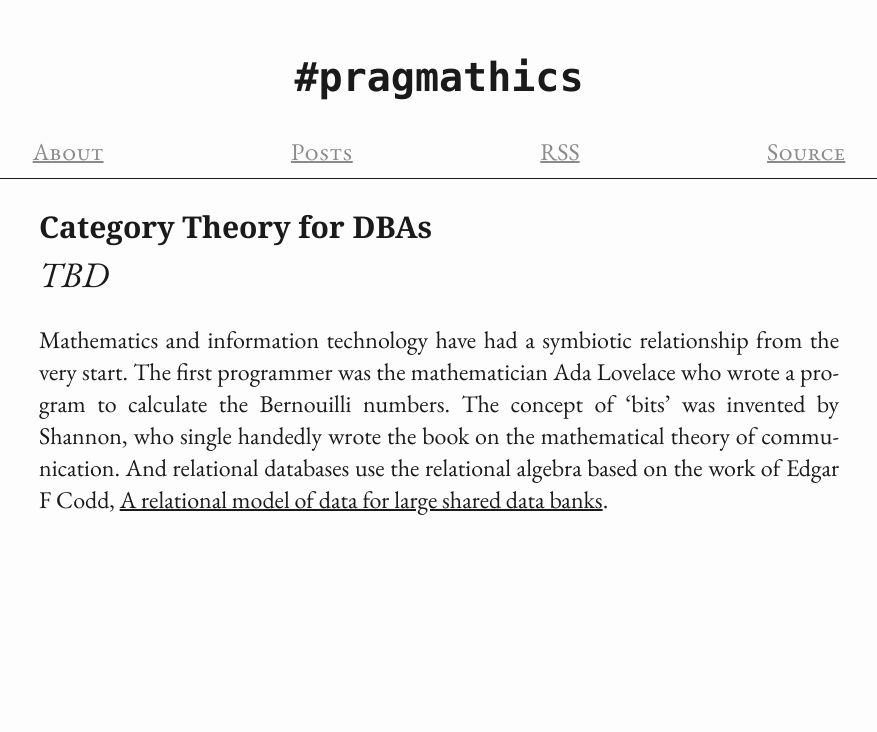
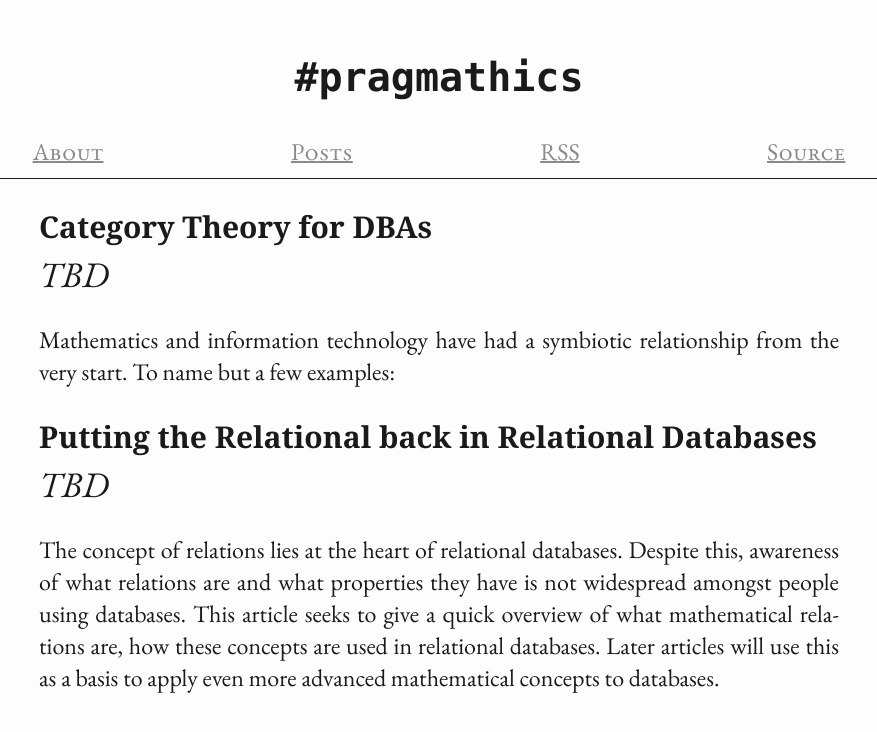
Before and after one commit to Shiandow/shiandow.github.io, a Jekyll site: the page built from draft-index.md, in a window 1280 px wide. Shown: the top 732 px of the page, without its empty margins (201-1078 px from the left). Built offline with Jekyll 4.4.1, drawn with Linux system fonts in a browser that asks for light colours; some web fonts are replaced.

Commit message:
More drafting

```diff
--- a/_klad/category-theory-for-dbas/category-theory-for-dbas.md
+++ b/_klad/category-theory-for-dbas/category-theory-for-dbas.md
@@ -2,15 +2,21 @@
 title: Category Theory for DBAs
 ---
 
-Mathematics and information technology have had a symbiotic relationship from the very start. The first programmer was the mathematician Ada Lovelace who wrote a program to calculate the Bernouilli numbers. The concept of 'bits' was invented by Shannon, who single handedly wrote the book on the mathematical theory of communication. And relational databases use the relational algebra based on the work of Edgar F Codd, [A relational model of data for large shared data banks](https://dl.acm.org/doi/10.1145/362384.362685).
+Mathematics and information technology have had a symbiotic relationship from the very start. To name but a few examples:
 
-This is a very abridged timeline starting in 1843 going all the through 1970 and ending with design of the first 'modern' databases. However in recent years the mathematical foundations of databases have started to be forgotten a bit. Meanwhile mathematics has gone its own way and databases still only support the bare minimum of relational algebra.
+- The first programmer was the mathematician Ada Lovelace who wrote a program to calculate the Bernouilli numbers.
+- The concept of 'bits' was invented by Shannon, who single handedly wrote the book on the mathematical theory of communication.
+- And relational databases use the relational algebra based on the work of Edgar F Codd, [A relational model of data for large shared data banks](https://dl.acm.org/doi/10.1145/362384.362685).
+
+This series of events started in 1843 and ran all the way through 1970 to finally end up at the design of the first 'modern' databases.
+
+However in recent years the mathematical foundations of databases have started to be forgotten a bit. Meanwhile mathematics has gone its own way and databases still only support the bare minimum of relational algebra.
 
 While there seems to be some consensus that databases have stagnated a bit and that a more modern approach could yield many benefits, any attempt that fails to properly recognise what relational databases *are* risks reinventing relational databases before getting to the real problem.
 
 For example, one such attempt to modernise databases are the graph databases, based on graph theory (invented by Euler in 1735). Amusingly people seem to recognise that a hypergraph database would be even more powerful but haven't yet realised that this is exactly the notion of a relational database (assuming said database has `NULL`s, another concept that seems to keep getting reinvented).
 
-Clearly it is not desirable to reinvent concepts that have been known for centuries, and while Codd's work in the 1970s was important the notion of relations wasn't exactly cutting edge either (though his application of them was novel).
+Clearly it is not desirable to reinvent concepts that have been known for centuries, and while Codd's work in the 1970s was important, the notion of relations wasn't exactly cutting edge either (though his application of them was novel).
 
 This means there are several problems that need to be solved.
 
--- /dev/null
+++ b/_klad/category-theory-for-dbas/putting-the-relational-back-in-relational-databases.md
@@ -0,0 +1,278 @@
+---
+title: Putting the Relational back in Relational Databases
+---
+
+The concept of relations lies at the heart of relational databases. Despite this, awareness of what relations are and what properties they have is not widespread amongst people using databases. This article seeks to give a quick overview of what mathematical relations are, how these concepts are used in relational databases. Later articles will use this as a basis to apply even more advanced mathematical concepts to databases.
+
+The use of relations to describe databases can be traced back to the original paper by Edgar F Codd [A relational model of data for large shared data banks](https://dl.acm.org/doi/10.1145/362384.362685). This paper introduces various important concepts such as joins and primary keys. To understand them properly first requires some introduction to the concept of relations.
+
+A relation is nothing more or less than some operation that relates one thing to another. There are various well known examples, such as equality '$=$', inequality '$\ne$', order '$\le$'. One a relation has a name it is possible to make statements about this relation such as '$1<2$' or '$0=1$' which may or may not be true. Typically this notation uses some symbol in between the two things that are related, but there are exceptions such as functions (which relate their input to their output).
+
+Concretely a relation can be modelled as a set of pairs. If a relation $R$ contains the pair $(x,y)$ then $R$ relates $x$ to $y$ which is usually written $x R y$. This way of modelling relations model is the easiest to translate to a table in a database. Note that this model uses a *set* of pairs, which is the reason many set operations such as `UNION` or `INTERSECT` and `MINUS` exist in SQL. The main difference between tables and sets is that tables may contain the same row multiple times. Since set operations return a set not a table they each have the (sometimes useful) side effect that the result won't contain any duplicates.
+
+<figure>
+<svg viewBox="0 0 100 100" xmlns="http://www.w3.org/2000/svg">
+<defs>
+<filter id="sketch">
+    <feTurbulence type="turbulence" baseFrequency="0.01" numOctaves="3" result="noise" />
+    <feDisplacementMap in="SourceGraphic" in2="noise" scale="10" xChannelSelector="R" yChannelSelector="G"/>
+</filter>
+<filter id="blackboard">
+    <feFlood flood-color="rgb(255,240,255)" result="background" />
+    <feBlend mode="normal" in="SourceGraphic" in2="background" />
+    <feComponentTransfer>
+        <feFuncR type="table" tableValues="1 0"/>
+        <feFuncG type="table" tableValues="1 0"/>
+        <feFuncB type="table" tableValues="1 0"/>
+    </feComponentTransfer>
+</filter>
+<marker
+      id="arrow"
+      viewBox="0 0 10 10"
+      refX="12"
+      refY="5"
+      markerUnits="strokeWidth"
+      markerWidth="6" markerHeight="6"
+      orient="auto-start-reverse">
+      <path d="M 0 0 L 10 5 L 0 10 z" fill="black"/>
+</marker>
+</defs>
+<g style="filter: url(#sketch)">
+<circle cx="10" cy="20" r="2" fill="black"/>
+<circle cx="30" cy="10" r="2" fill="black"/>
+<circle cx="20" cy="80" r="2" fill="black"/>
+<circle cx="40" cy="50" r="2" fill="black"/>
+<circle cx="70" cy="30" r="2" fill="black"/>
+<circle cx="80" cy="60" r="2" fill="black"/>
+<circle cx="60" cy="80" r="2" fill="black"/>
+<line x1=10 y1=20 x2=70 y2=30 marker-end="url(#arrow)" marker-start="url(#arrow)" stroke="black" />
+<line x1=30 y1=10 x2=40 y2=50 marker-end="url(#arrow)" stroke="black" />
+<line x1=70 y1=30 x2=20 y2=80 marker-end="url(#arrow)" stroke="black" />
+<line x1=40 y1=50 x2=80 y2=60 marker-end="url(#arrow)" stroke="black" />
+<path d="M 60,80
+         a 5 2 180 1 0 +10,+5
+         a 5 2 180 1 0 -10,-5"
+         marker-end="url(#arrow)" stroke="black" fill="none"/>
+</g>
+</svg>
+
+Figure 1. A graphical representation of a relation on a set of 7 points. Each arrow from a point $x$ to a point $y$ represents that the pair $(x,y)$ is in the relation. An arrow pointing both ways represents two arrows going each way.
+</figure>
+
+While this is a very flexible model it doesn't result in much useful properties to work with, hence why there are several different types of relations, each with its own set of defining properties.
+
+## Ordinal Relations
+
+Let's start with something somewhat familiar. Ordinal relations. These show up whenever one thing is greater than another. The most obvious are numbers like $3 \le \pi \le 22/7$ but this concept also shows up when sorting strings, with rules like "App $\le$ Apple $\le$ Bear".
+
+This concept can be generalized quite a bit, in fact it is enough to only require the following for all $x,y,z$
+
+> $x \le x$
+> if $x \le y$ and $y \le z$ then $x \le z$
+
+<figure>
+<svg viewBox="0 0 100 100" xmlns="http://www.w3.org/2000/svg">
+<defs>
+<filter id="sketch">
+    <feTurbulence type="turbulence" baseFrequency="0.01" numOctaves="3" result="noise" />
+    <feDisplacementMap in="SourceGraphic" in2="noise" scale="10" xChannelSelector="R" yChannelSelector="G" />
+</filter>
+<marker
+      id="arrow"
+      viewBox="0 0 10 10"
+      refX="12"
+      refY="5"
+      markerUnits="strokeWidth"
+      markerWidth="6" markerHeight="6"
+      orient="auto-start-reverse">
+      <path d="M 0 0 L 10 5 L 0 10 z" fill="black"/>
+</marker>
+</defs>
+<g style="filter: url(#sketch)">
+<circle cx="10" cy="20" r="2" fill="black"/>
+<circle cx="30" cy="10" r="2" fill="black"/>
+<circle cx="20" cy="80" r="2" fill="black"/>
+<circle cx="40" cy="50" r="2" fill="black"/>
+<circle cx="70" cy="30" r="2" fill="black"/>
+<circle cx="80" cy="60" r="2" fill="black"/>
+<circle cx="60" cy="80" r="2" fill="black"/>
+<line x1=10 y1=20 x2=70 y2=30 marker-end="url(#arrow)" marker-start="url(#arrow)" stroke="black" />
+<line x1=30 y1=10 x2=40 y2=50 marker-end="url(#arrow)" stroke="black" />
+<line x1=70 y1=30 x2=20 y2=80 marker-end="url(#arrow)" stroke="black" />
+<line x1=40 y1=50 x2=80 y2=60 marker-end="url(#arrow)" stroke="black" />
+<line x1=10 y1=20 x2=20 y2=80 marker-end="url(#arrow)" stroke="black" />
+<line x1=30 y1=10 x2=80 y2=60 marker-end="url(#arrow)" stroke="black" />
+<path d="M 10,20
+         a 5 2 180 1 0 -5,-5
+         a 5 2 180 1 0 +5,+5"
+         marker-end="url(#arrow)" stroke="black" fill="none"/>
+<path d="M 30,10
+         a 5 2 180 1 0 +10,+5
+         a 5 1 180 1 0 -10,-5"
+         marker-end="url(#arrow)" stroke="black" fill="none"/>
+<path d="M 20,80
+         a 2 5 180 1 0 -5,+5
+         a 2 7 180 1 0 +5,-5"
+         marker-end="url(#arrow)" stroke="black" fill="none"/>
+<path d="M 40,50
+         a 3 2 180 1 0 +10,+5
+         a 4 2 180 1 0 -10,-5"
+         marker-end="url(#arrow)" stroke="black" fill="none"/>
+<path d="M 70,30
+         a 4 2 180 1 0 +7,+5
+         a 5 2 180 1 0 -7,-5"
+         marker-end="url(#arrow)" stroke="black" fill="none"/>
+<path d="M 80,60
+         a 5 2 180 1 0 +10,+5
+         a 5 2 180 1 0 -10,-5"
+         marker-end="url(#arrow)" stroke="black" fill="none"/>
+<path d="M 60,80
+         a 5 2 180 1 0 +10,+5
+         a 5 2 180 1 0 -10,-5"
+         marker-end="url(#arrow)" stroke="black" fill="none"/>
+</g>
+</svg>
+Figure 2. A pre-order on set of 7 points, containing the relation in figure 1 as a subset.
+</figure>
+
+This is called a pre-order. Its main feature is the fact that it's transitive (meaning that if $x \le y$ and $y \le z$ then $x \le z$ as well). This is a lot more flexible than a general order, because two things don't even need to be comparable, and it is possible that $x \le y$ and $y \le x$ even if $x \ne y$.
+
+Among other things is not necessary for two things to even be comparable. It seems like this would be too general to make much sense, but as it turns out it shows up quite a bit, for example when dealing with time periods. It is easy to say that June 7th 2011 occurred before the year 2022 but should we try to compare week 35 2023 (from August 28 to September 2) with September 2023, then we run into a problem. Sure one of them *started* earlier, but the other *ended* earlier, so which was earlier?
+
+This generality also lends it to hierarchical or 'part of' relations. For example Utrecht is a part of the Netherlands is a part of Europe, but France is not a part of Australia nor is Australia a part of France. It's easy to check that this way regions form a hierarchy defined by the 'part of' relation and this relation is a pre-order.
+
+It is also not the case that $x \le y$ and $y \le x$ can't both be true, even if $x \ne y$. In fact returning to the example of sorting strings, if we ignore case then "apple", "Apple" and "APPLE" could occur in any order. Of course we can always use some kind of tie break, but it makes more sense to just say "apple $\le$ APPLE" and "APPLE $\le$ apple", since they're both valid ways to sort those strings. [^strict]
+
+[^strict]:Such a property is not possible to state with a strict inequality (where $x \not\lt x$) hence why this section introduced pre-orders first.
+
+When we add the requirement that $x \le y$ and $y \le x$ implies that $x = y$ then we get what's called a partial order. Upon adding the condition that everything is comparable to everything else this becomes a total order.
+
+However partial-orders aren't necessarily more convenient than pre-orders. The pairs $(x,y)$ such that $x \le y$ and $y \le x$ are interesting in their own right, because they represent something that is *like* equality, without being equal. This concept is called an equivalence relation.
+
+## Equivalence Relations
+
+Equivalence relations show up whenever things are equal or equivalent. They're related to pre-orders with the only additional requirement that they are symmetric (this means that equivalence relations are *technically* also pre-orders, but things are either equivalent or not-comparable so it makes little sense to view them that way).
+
+Using the symbol '$\sim$' the rules for an equivalence relation are that for all $x$,$y$,$z$:
+
+> $x \sim x$
+> if $x \sim y$ then $y \sim x$
+> if $x \sim y$ and $y \sim z$ then $x \sim z$
+
+<figure>
+<svg viewBox="0 0 100 100" xmlns="http://www.w3.org/2000/svg">
+<defs>
+<filter id="sketch">
+    <feTurbulence type="turbulence" baseFrequency="0.01" numOctaves="3" result="noise" />
+    <feDisplacementMap in="SourceGraphic" in2="noise" scale="10" xChannelSelector="R" yChannelSelector="G" />
+</filter>
+<marker
+      id="arrow"
+      viewBox="0 0 10 10"
+      refX="12"
+      refY="5"
+      markerUnits="strokeWidth"
+      markerWidth="6" markerHeight="6"
+      orient="auto-start-reverse">
+      <path d="M 0 0 L 10 5 L 0 10 z" fill="black"/>
+</marker>
+</defs>
+<g style="filter: url(#sketch)">
+<circle cx="10" cy="20" r="2" fill="black"/>
+<circle cx="30" cy="10" r="2" fill="black"/>
+<circle cx="20" cy="80" r="2" fill="black"/>
+<circle cx="40" cy="50" r="2" fill="black"/>
+<circle cx="70" cy="30" r="2" fill="black"/>
+<circle cx="80" cy="60" r="2" fill="black"/>
+<circle cx="60" cy="80" r="2" fill="black"/>
+<line x1=10 y1=20 x2=70 y2=30 marker-end="url(#arrow)" marker-start="url(#arrow)" stroke="black" />
+<line x1=30 y1=10 x2=40 y2=50 marker-end="url(#arrow)"  marker-start="url(#arrow)" stroke="black" />
+<line x1=70 y1=30 x2=20 y2=80 marker-end="url(#arrow)"  marker-start="url(#arrow)" stroke="black" />
+<line x1=40 y1=50 x2=80 y2=60 marker-end="url(#arrow)"  marker-start="url(#arrow)" stroke="black" />
+<line x1=20 y1=80 x2=10 y2=20 marker-end="url(#arrow)"  marker-start="url(#arrow)" stroke="black" />
+<line x1=30 y1=10 x2=80 y2=60 marker-end="url(#arrow)"  marker-start="url(#arrow)" stroke="black" />
+</g>
+</svg>
+Figure 3. An equivalence relation on 7 points, the arrow from each point to itself has been omitted for clarity.
+</figure>
+
+in short, every object is equivalent to itself, equivalence is symmetric (it has no direction), equivalence is transitive (if x is equivalent to y which in turn is equivalent to z then x is also equivalent to z). It is easy to show that for any pre-order the set of pairs such that $x \le y$ and $y \le x$ forms an equivalence relation.
+
+In databases these show up whenever an entity has multiple different identifiers (usually across different systems). In such a scenario a common problem is to figure out how to turn equivalence into equality. More on that later.
+
+A less obvious example would be the relation of being 'related' or 'connected'. We could for instance consider two land masses to be connected if they are connected by land, in that case the Germany, Spain and France are all connected but the Netherlands and the UK are not.
+
+An equivalence relation can be turned into equality by looking at equivalence classes, each class represents a set of entities that are all equivalent to each other. For things that are connected these are also called 'connected components'. A common notation for these is to denote the equivalence class of $x$ as $[x]$.
+
+Mathematicians also like to play around by doing things like declaring two numbers equivalent when they differ by an even amount. This yields two equivalence classes, 'even' and 'odd', and as it turns out you can still do arithmetic with these ('odd' + 'odd' = 'even', 'even' + 'odd' = 'odd' etc.). This doesn't only work for even numbers, you can also declare numbers equivalent if they differ by a multiple of 7 or 12 (also called clock arithmetic) or any other number. In all cases it is possible to do arithmetic on the equivalence classes such that $[x+y]=[x]+[y]$ and $[x] [y] = [xy]$. This is called modular arithmetic, and numbers differing by a multiple of $m$ are said to be equal 'modulo' $m$.  [^nines]
+
+[^nines]: Since this gives a way to reduce a calculation with big numbers to one with smaller numbers it gives an easy way to check calculations. Calculating the result modulo 10 is easy, it's just doing the same calculation on the last digit. More interesting is calculating the result modulo 9, because a number is equal to the sum of its digits modulo 9, this follow from the fact that $[10]=[1]$ and therefore $[10^n]=[1^n]=[1]$ and therefore $[d_0 + d_1 10 + d_2 100 + ... + d_n 10^n] = [d_0 + d_1 + ... + d_n]$ modulo 9. This is called casting out nines since $[9] = [0]$ modulo 9, so you can remove any digits that add up to nine.
+
+## Functions
+
+Functions are a special type of relation where the left hand side is guaranteed to be unique. Meaning that if a function $f$ has a pair $(x,y)$ then this is the only pair relating $x$ to some other value, there will never be *another* pair $(x,z)$ such that $z \ne y$. This is usually written $f(x) = y$. The infix notation $x f y$ is almost never used, though sometimes $f: x \mapsto y$ is used to denote a function.
+
+<figure>
+<svg viewBox="0 0 100 100" xmlns="http://www.w3.org/2000/svg">
+<defs>
+<filter id="sketch">
+    <feTurbulence type="turbulence" baseFrequency="0.01" numOctaves="3" result="noise" />
+    <feDisplacementMap in="SourceGraphic" in2="noise" scale="10" xChannelSelector="R" yChannelSelector="G" />
+</filter>
+<marker
+      id="arrow"
+      viewBox="0 0 10 10"
+      refX="12"
+      refY="5"
+      markerUnits="strokeWidth"
+      markerWidth="6" markerHeight="6"
+      orient="auto-start-reverse">
+      <path d="M 0 0 L 10 5 L 0 10 z" fill="black"/>
+</marker>
+</defs>
+<g style="filter: url(#sketch)">
+<circle cx="10" cy="20" r="2" fill="black"/>
+<circle cx="30" cy="10" r="2" fill="black"/>
+<circle cx="20" cy="80" r="2" fill="black"/>
+<circle cx="40" cy="50" r="2" fill="black"/>
+<circle cx="70" cy="30" r="2" fill="black"/>
+<circle cx="80" cy="60" r="2" fill="black"/>
+<circle cx="60" cy="80" r="2" fill="black"/>
+<line x1=10 y1=20 x2=70 y2=30 marker-end="url(#arrow)" stroke="black" />
+<line x1=20 y1=80 x2=70 y2=30 marker-end="url(#arrow)" stroke="black" />
+<line x1=40 y1=50 x2=80 y2=60 marker-end="url(#arrow)" stroke="black" />
+<line x1=30 y1=10 x2=80 y2=60 marker-end="url(#arrow)" stroke="black" />
+<ellipse cx=22 cy=45 rx=22 ry=45 stroke="black" fill="none" style="stroke-dasharray: 2,2"/>
+<ellipse cx=70 cy=55 rx=20 ry=35 stroke="black" fill="none" style="stroke-dasharray: 2,2"/>
+</g>
+</svg>
+Figure 4. A function from a set of 4 points to a set of 3 points. The domain (set of inputs) and codomain (set of outputs) are delimited by dashed lines.
+</figure>
+
+The relevant database concept is a table with a primary key, which is precisely the constraint we need to turn the relation into a function, namely that a value is guaranteed to be unique across the whole table (if the table has multiple columns the corresponding function is a multivalued function).
+
+The nice thing about functions is that they can be composed, if there are two functions $f$ and $g$ where the outputs of $f$ are contained in the inputs of $g$ then they can be combined into a new relation $g \circ f$ which maps $x$ to $g(f(x))$. This new relation is also a function.
+
+To make this easier it is common to keep track of the possible inputs and outputs of each function. If $X$ is the set of inputs of a function and its outputs are in $Y$ then this is denoted $f: X \to Y$. This ensures that two functions $f: X \to Y$ and $g:Y \to Z$ always combine into a function $g \circ f: X \to Z$.
+
+This also relates to the notion of foreign keys, which ensure that a value exists in the primary key of some other table. This has the same effect as restricting the range of possible outputs of a function.
+
+Functions aren't the only type of relation that can be composed, in fact all types of relations can be composed, but doing so won't usually result in a relation of the same type. This more general operation is a well known concept in relational databases.
+
+## Joins
+
+Joins are the generalisation of function composition for general relations.
+
+For two relations $R$ and $S$ it is possible to identify all triples of values $x,y,z$ such that $x R y$ and $y S z$ and form a relation $S \circ R$ from the set of all pairs $(x,z)$. In relational databases this operation is usually called a join. There are also some variations like left and right joins, but those require the notion of a `NULL` value which is beyond the scope of this article.
+
+For two functions $f,g$ this operation is indeed the same as composition since in that case $f(x) = y$ and $g(y) = z$ and therefore $(g \circ f)(x) = z$. Among other things this means that joining a table on a primary key is essentially the same as applying a function.
+
+This concept is related to transitivity, a relation is transitive precisely when the composition $R \circ R$ is already contained within $R$
+
+## Closure
+
+In practice a relation $R$ is usually *known* to have certain properties, but only some of the pairs $x R y$ are known, not all. The goal then is to find the smallest relation that satisfies the desired properties and contains all known pairs.
+
+The most common example of this is when a relation is known to be transitive, but only some of the pairs are known, the rest being implicit. The problem then becomes trying to find the smallest transitive relation that fits all known pairs. While some databases do support the required recursive join this is a feature that remains ill supported in SQL (even though it makes perfect sense from a relational point of view).
+
+Another example has to do with an equivalence relation which is only partially known. The usual solution to this problem is to use clustering. What clustering is and how to go beyond equivalence relations will be the subject for the next article in this series.
```
Also changed, not shown: other parts of _klad/category-theory-for-dbas/category-theory-for-dbas.md (+1 -1 lines).
